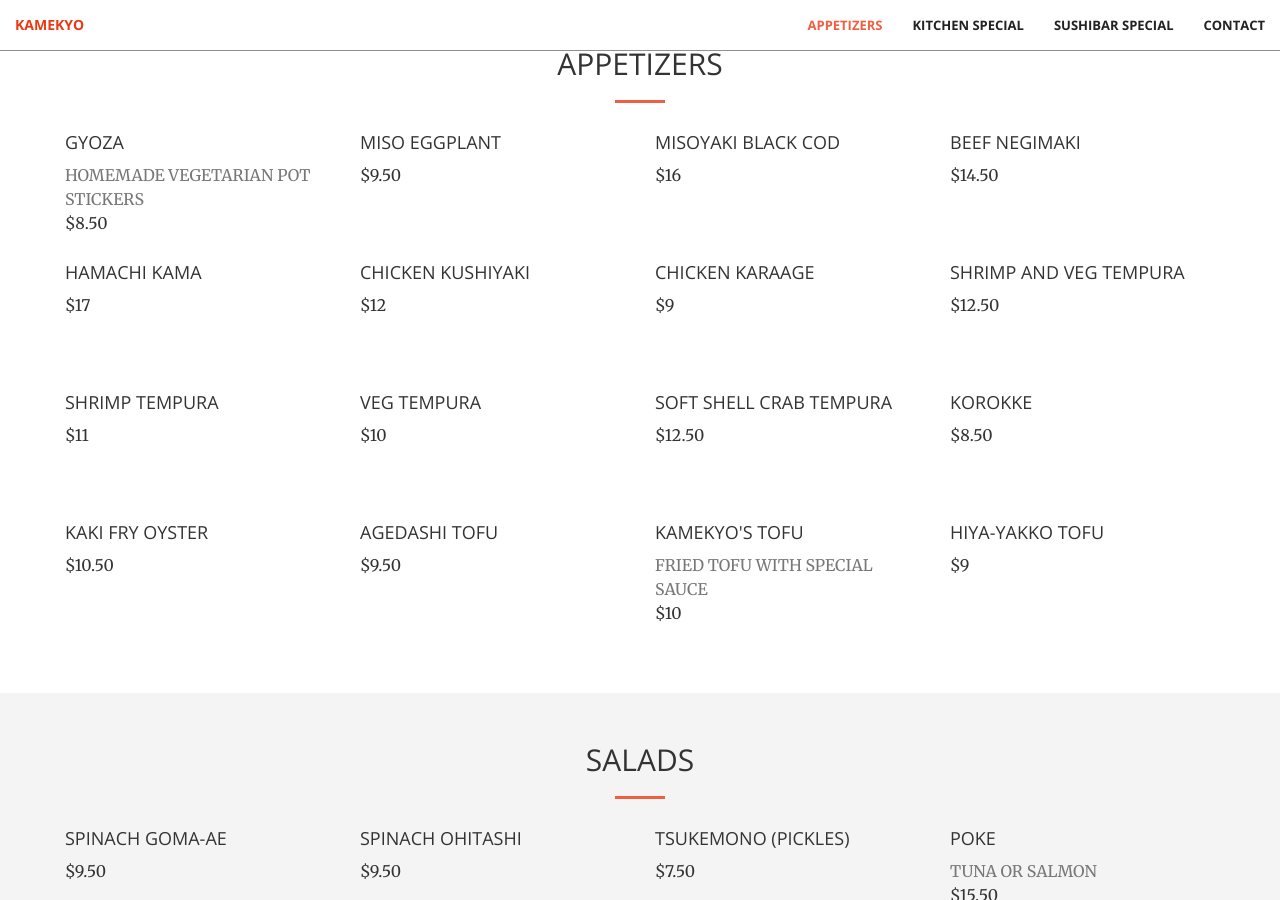
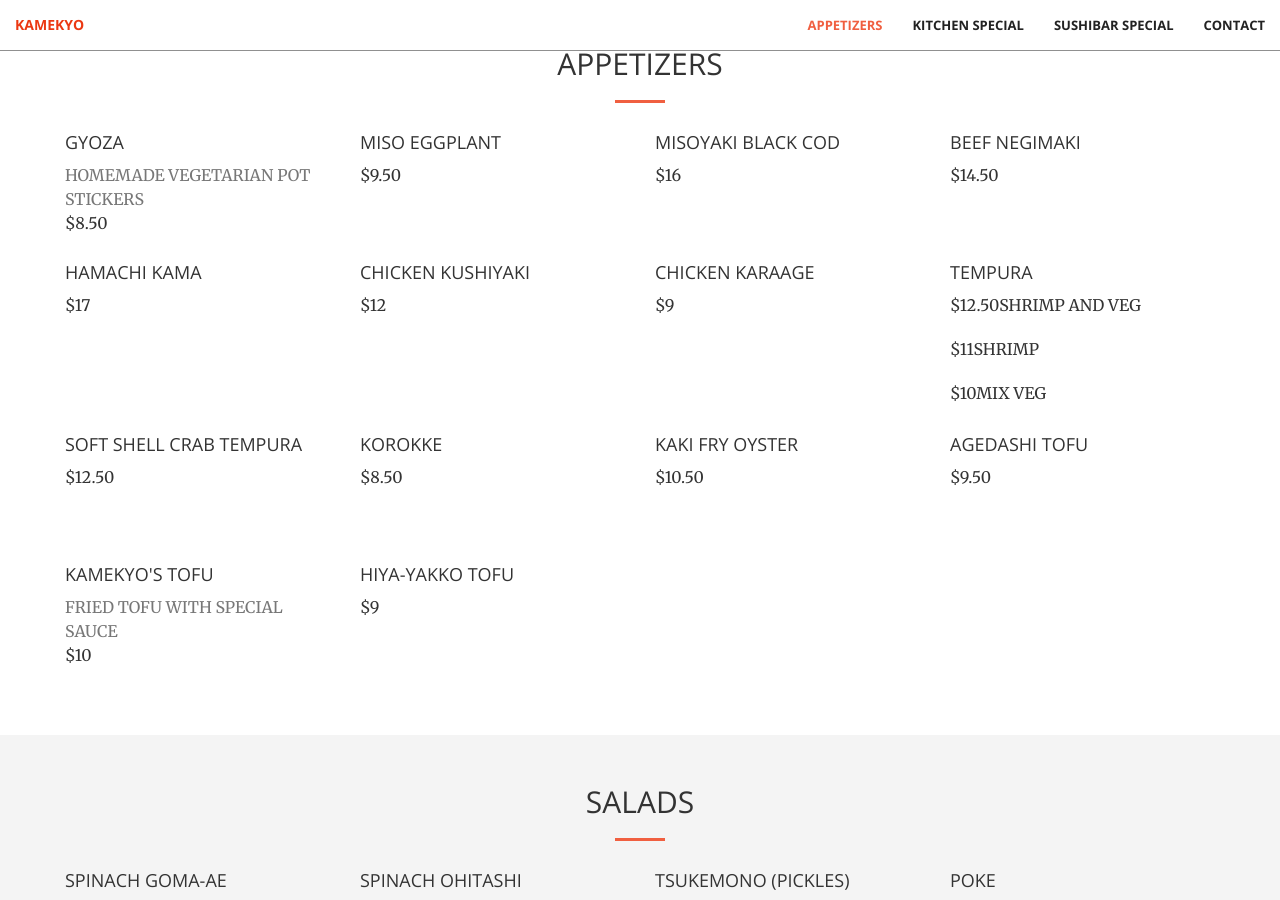
Before and after one commit to CyrusLiang/kamekyo, a Jekyll site: the page built from index.html, in a window 1280 px wide and 900 px high, scrolled down 903 px. Built offline with Jekyll 4.4.1, drawn with Linux system fonts in a browser that asks for light colours.

Commit message:
Update appetizers.html

```diff
--- a/_includes/appetizers.html
+++ b/_includes/appetizers.html
@@ -54,20 +54,10 @@
             </div>
             <div class="col-lg-3 col-sm-6">
                 <div class="food-box">
-                    <h4>Shrimp and Veg Tempura</h4>
-                    <p id="svtempura"></p>
-                </div>
-            </div>
-            <div class="col-lg-3 col-sm-6">
-                <div class="food-box">
-                    <h4>Shrimp Tempura</h4>
-                    <p id="stempura"></p>
-                </div>
-            </div>
-            <div class="col-lg-3 col-sm-6">
-                <div class="food-box">
-                    <h4>Veg Tempura</h4>
-                    <p id="vtempura"></p>
+                    <h4>Tempura</h4>
+                    <p id="svtempura">Shrimp and Veg</p>
+                    <p id="stempura">Shrimp</p>
+                    <p id="vtempura">Mix Veg</p>
                 </div>
             </div>
             <div class="col-lg-3 col-sm-6">
--- a/js/menuprice.js
+++ b/js/menuprice.js
@@ -10,9 +10,9 @@ $(document).ready(function(){
     document.getElementById("hkama").innerHTML = "$17";
     document.getElementById("ckushi").innerHTML = "$12";
     document.getElementById("karaage").innerHTML = "$9";
-    document.getElementById("svtempura").innerHTML = "$12.50";
-    document.getElementById("stempura").innerHTML = "$11";
-    document.getElementById("vtempura").innerHTML = "$10";
+    document.getElementById("svtempura").prepend("$12.50");
+    document.getElementById("stempura").prepend("$11");
+    document.getElementById("vtempura").prepend("$10");
     document.getElementById("sscrab").innerHTML = "$12.50";
     document.getElementById("korokke").innerHTML = "$8.50";
     document.getElementById("kakifry").innerHTML = "$10.50";
@@ -91,9 +91,9 @@ $(document).ready(function(){
     document.getElementById("kdrag").innerHTML = "$19.50";
     document.getElementById("dyna").innerHTML = "$14";
     document.getElementById("niners").innerHTML = "$18.50";
-    document.getElementById("sushim").innerHTML = "$27";
     document.getElementById("tekkad").innerHTML = "$27";
     document.getElementById("chirashi").innerHTML = "$27";
+    document.getElementById("sushim").innerHTML = "$27";
     document.getElementById("sscombo").innerHTML = "$50";
 })
 /*
```
